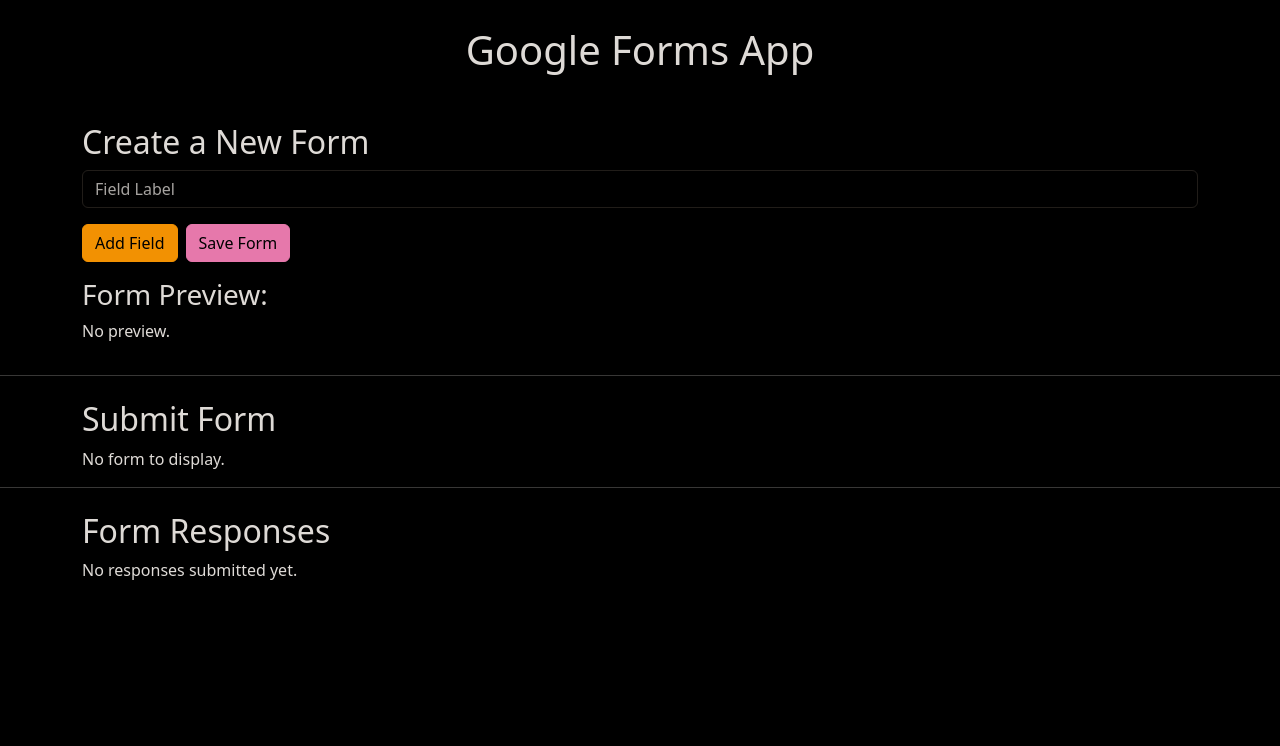
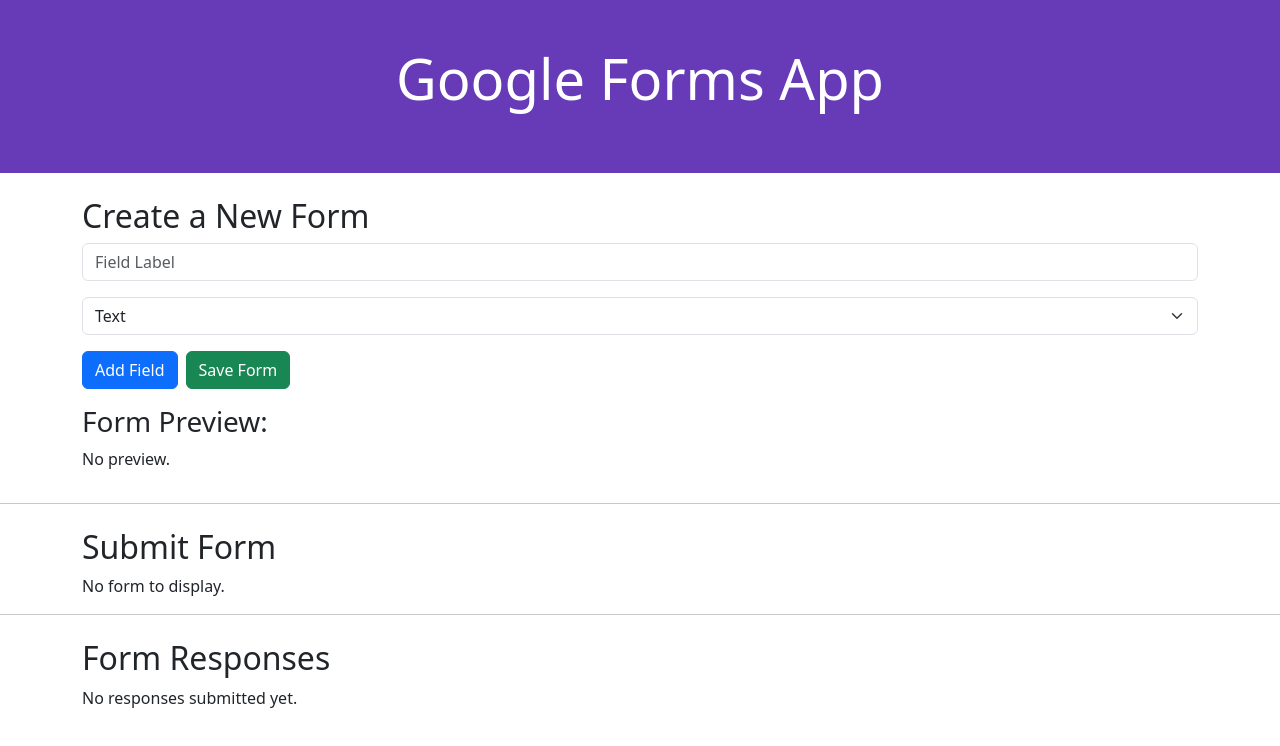
Before and after one commit to DiegoCass01/forms-app, a React (Create React App) app: page / in a window 1280 px wide. Shown: the top 746 px of the page. Built offline with nearby package versions, Linux system fonts and the light colour scheme.

Commit message:
forms overlay like

```diff
--- a/src/App.js
+++ b/src/App.js
@@ -2,6 +2,7 @@
 import FormBuilder from './components/FormBuilder';
 import FormViewer from './components/FormViewer';
 import FormResponse from './components/FormResponse';
+import Header from './components/Header';
 
 const App = () => {
   const [form, setForm] = useState([]);
@@ -17,7 +18,7 @@
 
   return (
     <div className="App">
-      <h1>Google Forms App</h1>
+      <Header/>
       <FormBuilder onSaveForm={handleFormSave} />
       <hr />
       <FormViewer form={form} onSubmit={handleFormSubmit} />
--- a/src/components/FormBuilder.js
+++ b/src/components/FormBuilder.js
@@ -3,11 +3,16 @@
 const FormBuilder = ({ onSaveForm }) => {
   const [formFields, setFormFields] = useState([]);
   const [fieldLabel, setFieldLabel] = useState("");
+  const [fieldType, setFieldType] = useState("text");
+  const [errorMessage, setErrorMessage] = useState("");
 
   const addField = () => {
     if (fieldLabel.length !== 0) {
-      setFormFields([...formFields, { type: "text", label: fieldLabel }]);
+      setFormFields([...formFields, { type: fieldType, label: fieldLabel }]);
       setFieldLabel("");
+      setErrorMessage("");
+    } else {
+      setErrorMessage("Field label cannot be empty");
     }
   };
 
@@ -26,6 +31,18 @@
           value={fieldLabel}
           onChange={(e) => setFieldLabel(e.target.value)}
         />
+        <p className="text-danger mt-2">{errorMessage}</p>
+      </div>
+
+      <div className="mb-3">
+        <select
+          value={fieldType}
+          className="form-select"
+          onChange={(e) => setFieldType(e.target.value)}
+        >
+          <option value="text">Text</option>
+          <option value="number">Number</option>
+        </select>
       </div>
       <div className="mb-3">
         <button className="btn btn-primary me-2" onClick={addField}>
--- a/src/components/FormResponse.js
+++ b/src/components/FormResponse.js
@@ -1,14 +1,14 @@
-import React from 'react';
+import React from "react";
 
 const FormResponse = ({ responses }) => {
   return (
-    <div className="container mt-4">
+    <div className="container mt-4 pb-5">
       <h2>Form Responses</h2>
       {Object.keys(responses).length > 0 ? (
         <ul className="list-group">
           {Object.keys(responses).map((key, index) => (
             <li className="list-group-item" key={index}>
-              <strong>{key}:</strong> {responses[key]}
+              <strong>{key} :</strong> {responses[key]}
             </li>
           ))}
         </ul>
--- /dev/null
+++ b/src/components/Header.js
@@ -0,0 +1,11 @@
+import React from "react";
+
+const Header = () => {
+  return (
+    <div className="overlay-container">
+      <p className="display-4">Google Forms App</p>
+    </div>
+  );
+};
+
+export default Header;
--- a/src/index.css
+++ b/src/index.css
@@ -1,11 +1,13 @@
-html {
-  filter: invert(1);
-}
-
-h1 {
+.display-4 {
   display: flex;
   flex-direction: column;
   align-items: center;
   justify-content: center;
   padding: 2%;
+  color: #FFFFFF;
 }
+
+.overlay-container {
+  background-color: rgb(103, 58, 183);
+  padding: 20px;
+}
```
